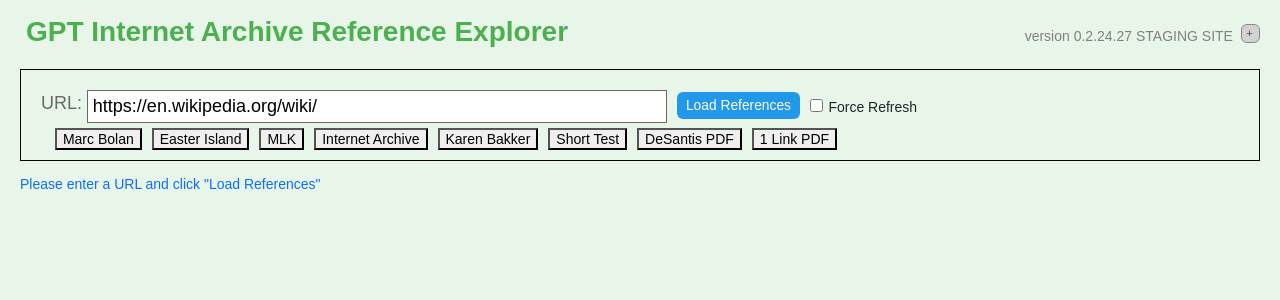
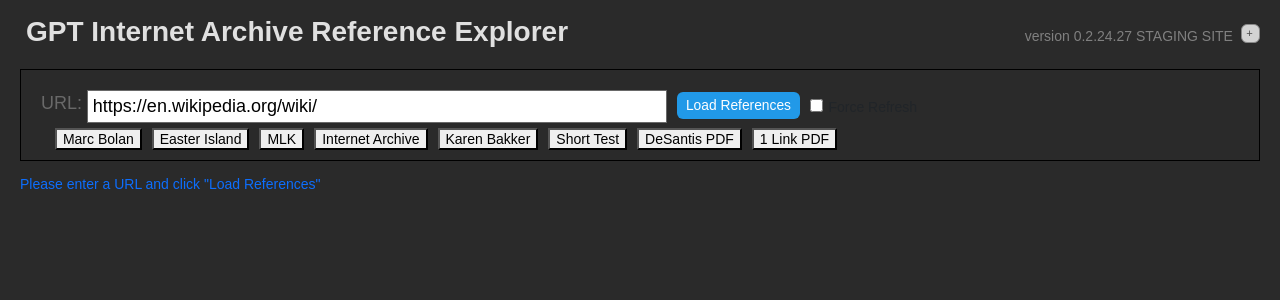
Before and after one commit to mojomonger/gptiare, a React (Create React App) app: page / in a window 1280 px wide. Shown: the top 300 px of the page. Built offline with nearby package versions, Linux system fonts and the light colour scheme; what chartjs-plugin-datalabels would draw is missing.

Commit message:
custom_v6 - film noir

```diff
--- /dev/null
+++ b/src/__custom__/iare_custom_v6.css
@@ -0,0 +1,20 @@
+:root {
+    --g-color-h1-fg: #e0e0e0; /* A light gray for headings, akin to the muted highlights in noir visuals */
+
+    --g-color-body-bg: #2a2a2a; /* Dark gray, almost black, for the body background, creating a moody base */
+
+    --g-color-list-header-fg: #ffffff; /* White for list header foreground, providing stark contrast */
+    --g-color-list-header-bg: #4d4d4d; /* Medium gray for list header background, suggesting the nuanced mid-tones of noir film */
+
+    --g-color-function-box-caption-fg: #FFFFFF; /* White remains for contrast against the darker background */
+    --g-color-function-box-caption-bg: #333333; /* Very dark gray for function box caption background, deepening the noir aesthetic */
+    --g-color-function-box-caption-outline: #1a1a1a; /* Nearly black, used for outlines to add depth and shadow */
+    --g-color-function-box-contents: hsl(0, 0%, 50%); /* A neutral gray for contents, keeping with the monochromatic theme */
+
+    --g-color-flock-box-caption-fg: #FFFFFF; /* White, offering a sharp contrast for the flock box caption */
+    --g-color-flock-box-caption-bg: #5c5c5c; /* Darker gray, adding a slightly lighter 'highlight' effect within the noir theme */
+
+    --g-color-reference-display-bg: hsl(0, 0%, 46%); /* A slightly lighter gray for reference display background, aiding readability */
+    --g-color-reference-display-fg: black; /* Black for text, ensuring maximum contrast and legibility */
+    --g-color-reference-display-selected-bg: hsl(0, 0%, 30%); /* Dark gray for selected items, subtly standing out in the noir palette */
+}
--- a/src/index.css
+++ b/src/index.css
@@ -7,10 +7,10 @@
 /*@import url("__custom__/iare_custom_v4.css");*/
 
 /* Use colors of the forest */
-@import url("__custom__/iare_custom_v5.css");
+/*@import url("__custom__/iare_custom_v5.css");*/
 
 /* Use a film noir color scheme */
-/*@import url("__custom__/iare_custom_v5.css");  */
+@import url("__custom__/iare_custom_v6.css");
 
 
 :root {
```
